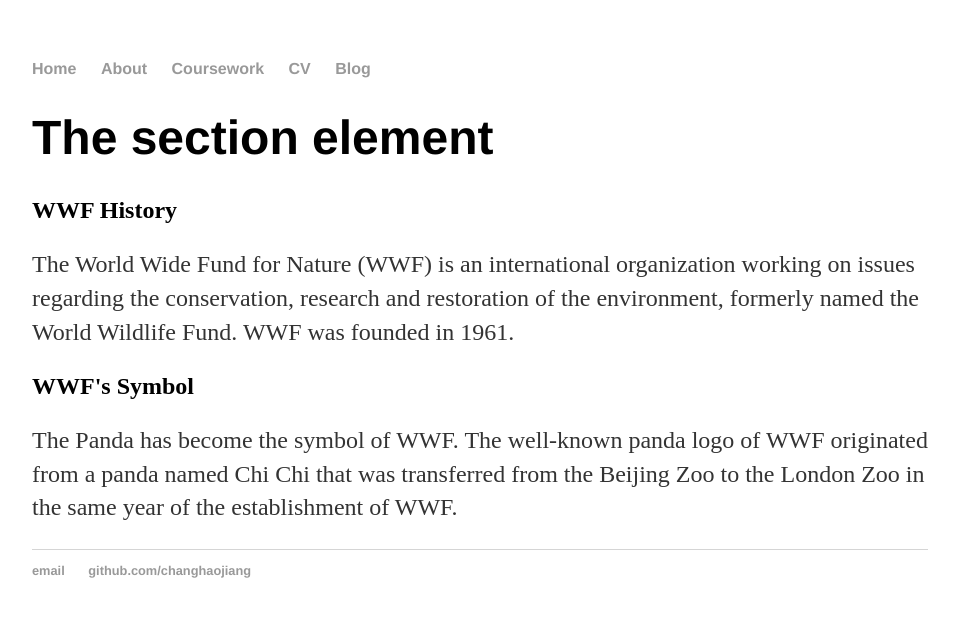
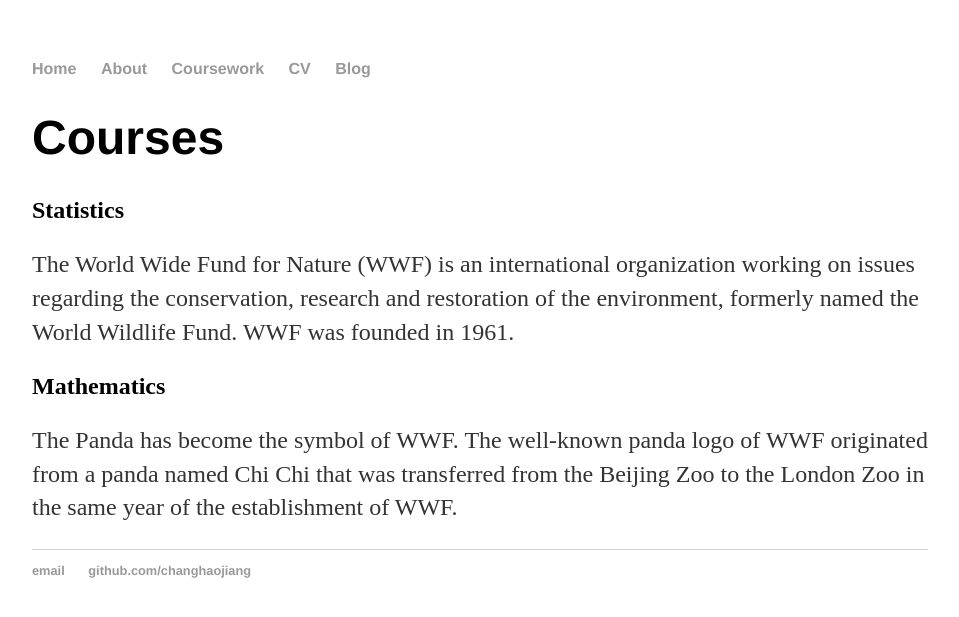
Before and after one commit to PhilyGu/changhaojiang.github.io, a Jekyll site: the page built from coursework/index.html, in a window 1280 px wide. Shown: the top 617 px of the page, without its empty margins (160-1119 px from the left). Built offline with Jekyll 4.4.1, drawn with Linux system fonts in a browser that asks for light colours.

Commit message:
Update index.html

```diff
--- a/coursework/index.html
+++ b/coursework/index.html
@@ -6,15 +6,15 @@
 <html>
 <body>
 
-<h1>The section element</h1>
+<h1>Courses</h1>
 
 <section>
-  <h2>WWF History</h2>
+  <h2>Statistics</h2>
   <p>The World Wide Fund for Nature (WWF) is an international organization working on issues regarding the conservation, research and restoration of the environment, formerly named the World Wildlife Fund. WWF was founded in 1961.</p>
 </section>
 
 <section>
-  <h2>WWF's Symbol</h2>
+  <h2>Mathematics</h2>
   <p>The Panda has become the symbol of WWF. The well-known panda logo of WWF originated from a panda named Chi Chi that was transferred from the Beijing Zoo to the London Zoo in the same year of the establishment of WWF.</p>
 </section>
 
```
